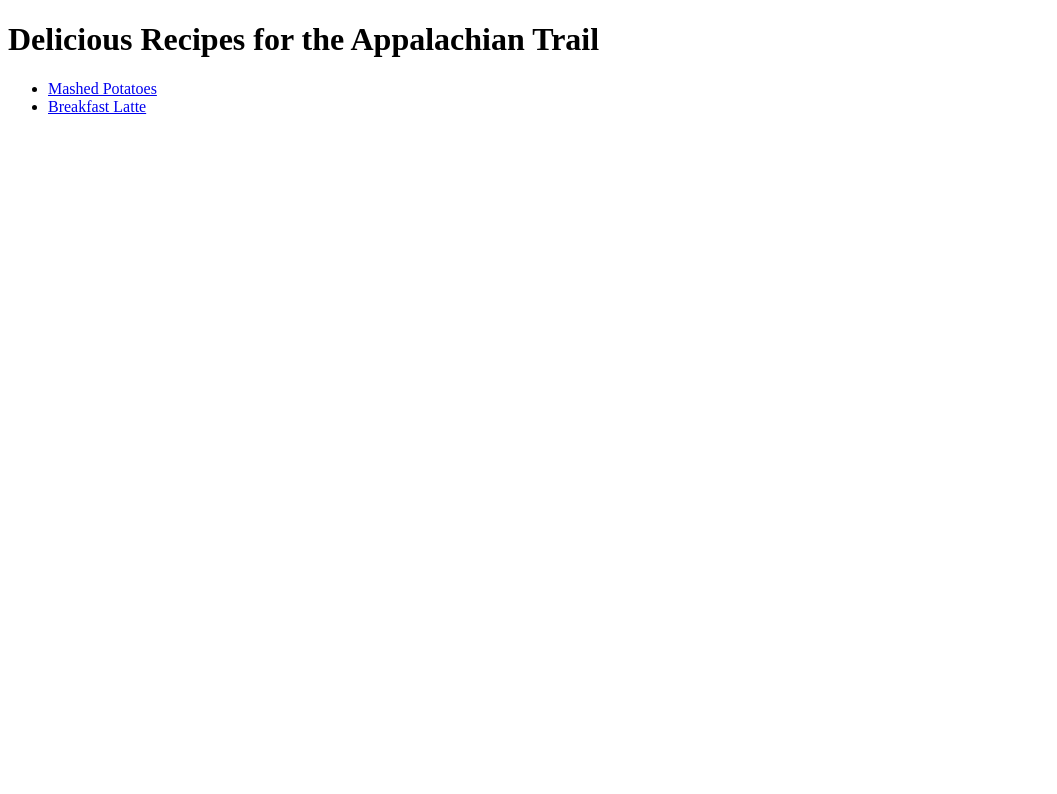
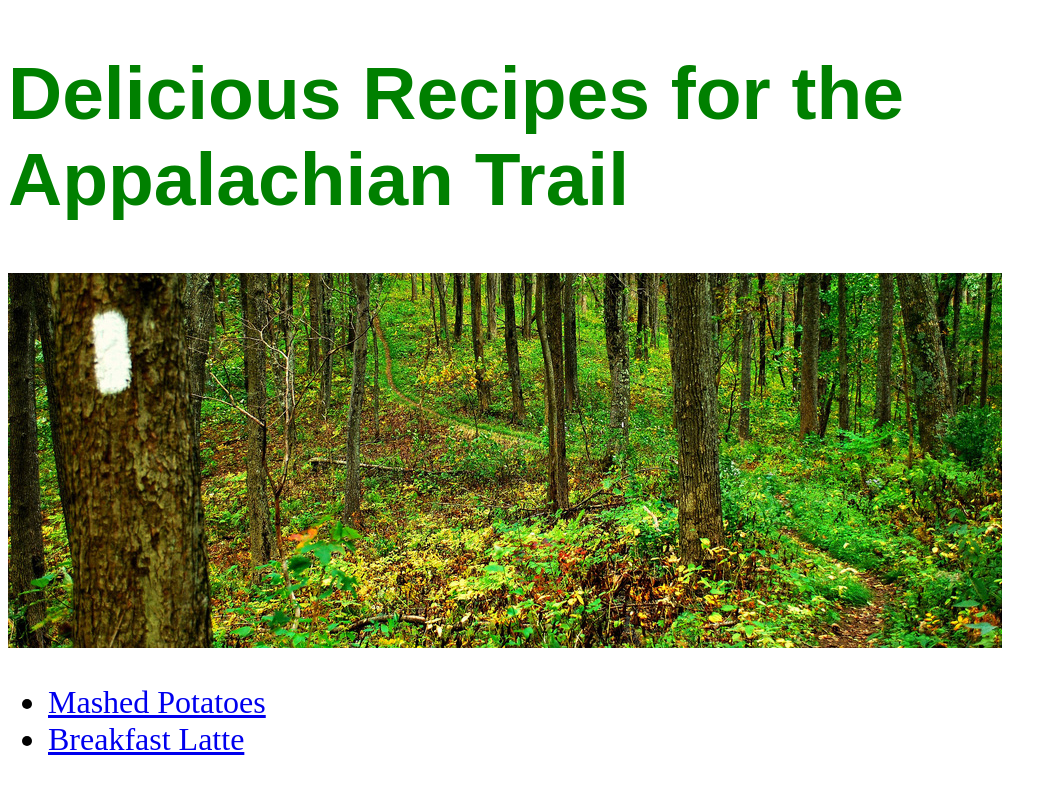
Before and after one commit to seaparks/odin-recipes, a plain HTML site: page index.html in a window 1280 px wide. Shown: the whole page, without its empty margins (0-1057 px from the left). Drawn offline with Linux system fonts and the light colour scheme.

Commit message:
Add extremely basic CSS

```diff
--- a/index.html
+++ b/index.html
@@ -4,10 +4,12 @@
     <head>
         <meta charset="UTF-8">
         <title>Favorite Trail Recipes</title>
+        <link rel="stylesheet" href="styles.css">
     </head>
 
     <body>
         <h1>Delicious Recipes for the Appalachian Trail</h1>
+        <img src="./images/banner.jpg" alt="A photograph of trees and a white AT blaze">
         <ul>
             <li><a href="recipes/loaded-potatoes.html">Mashed Potatoes</a></li>
             <li><a href="recipes/breakfast-latte.html">Breakfast Latte</a></li>
--- /dev/null
+++ b/recipes/recipe-styles.css
@@ -0,0 +1,10 @@
+h1 {
+    font-size: 75px;
+    color:green;
+    font-family:Arial, Helvetica, sans-serif
+}
+
+h2 {
+    font-size:50px;
+    color:greenyellow;
+}
--- /dev/null
+++ b/styles.css
@@ -0,0 +1,9 @@
+h1 {
+    font-size: 75px;
+    color:green;
+    font-family:Arial, Helvetica, sans-serif
+}
+
+ul {
+    font-size:32px;
+}
```
Also changed, not shown: recipes/breakfast-latte.html (+1 -0 lines), recipes/loaded-potatoes.html (+1 -0 lines), images/banner.jpg (added).
